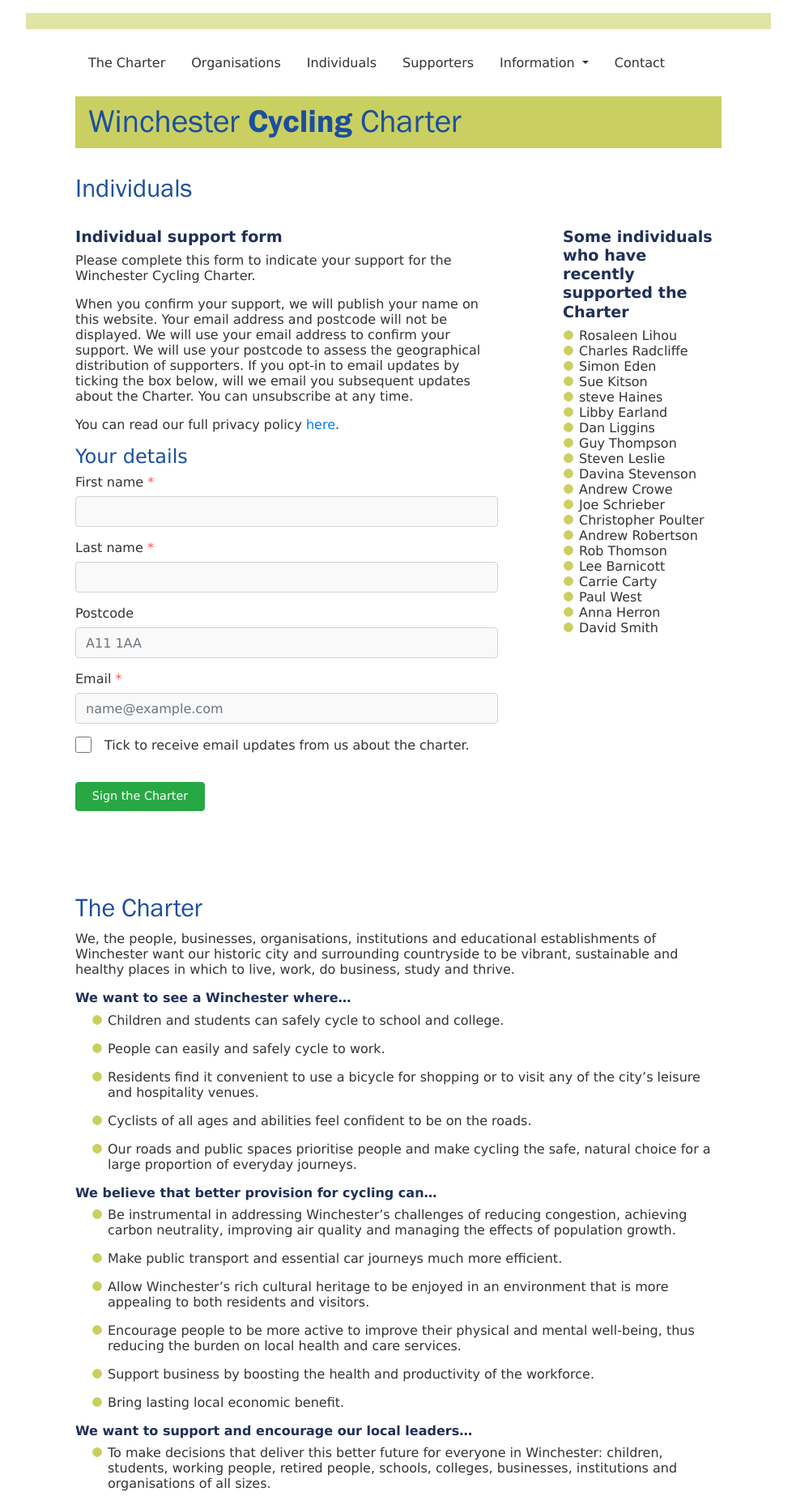
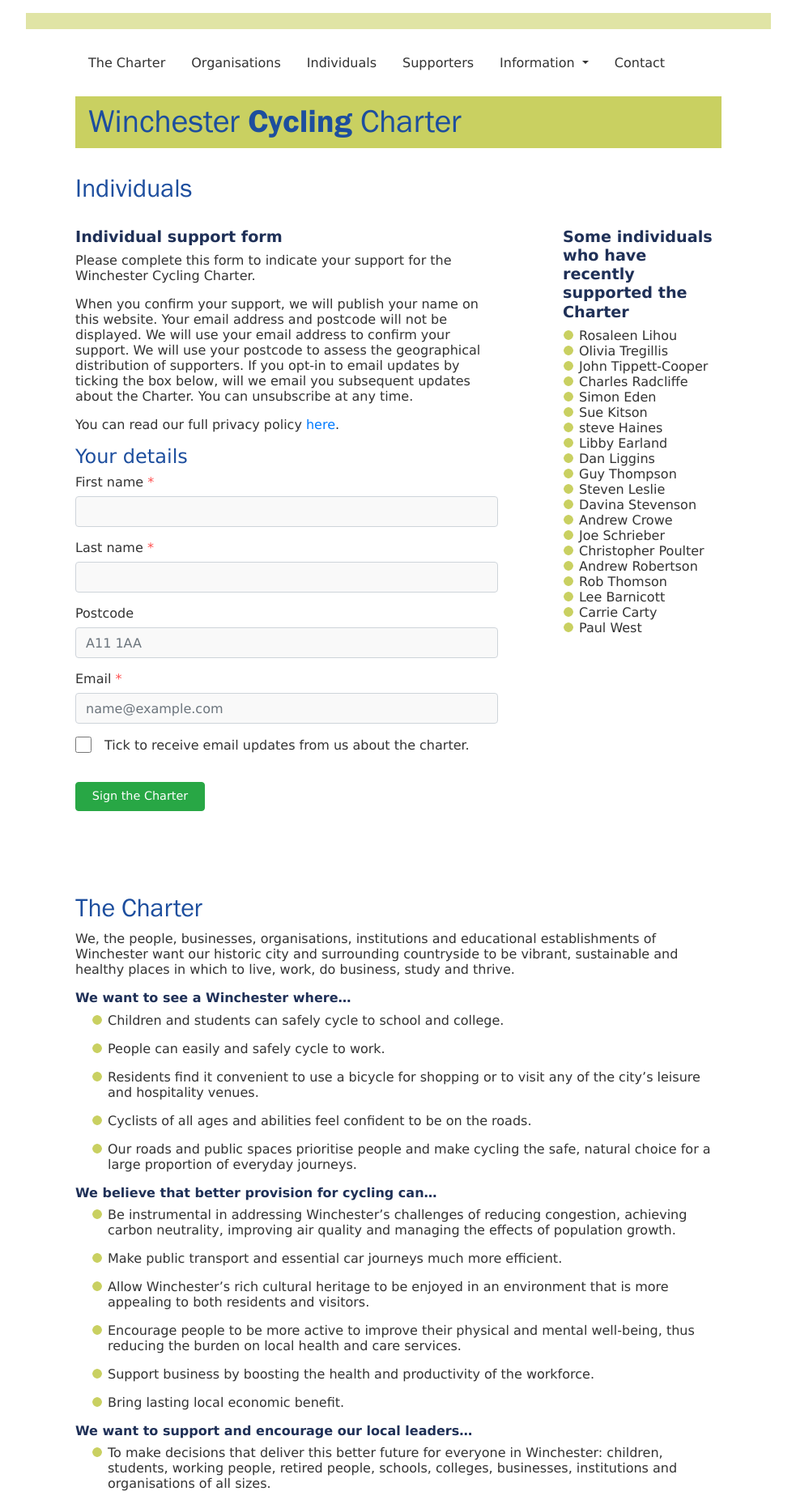
Before and after one commit to winchestercyclingcharter/winchestercyclingcharter.github.io, a Jekyll site: the page built from ind-page.md, in a window 1280 px wide. Shown: the whole page at 81% size, without its empty margins (148-1131 px from the left). Built offline with Jekyll 4.4.1, drawn with Linux system fonts in a browser that asks for light colours; nearby versions of some CDN libraries.

Commit message:
Update people.yml

```diff
--- a/_data/people.yml
+++ b/_data/people.yml
@@ -254,3 +254,5 @@ people:
 - { lastname: Eden, firstname: Simon, dt: 20210301-211021-620607 }
 - { lastname: Radcliffe, firstname: Charles, dt: 20210301-212051-532668 }
 - { lastname: Lihou , firstname: Rosaleen , dt: 20210301-221528-273788 }
+- { lastname: Tippett-Cooper, firstname: John, dt: 20210301-220241-775435 }
+- { lastname: Tregillis, firstname: Olivia, dt: 20210301-221123-944163 }
```
